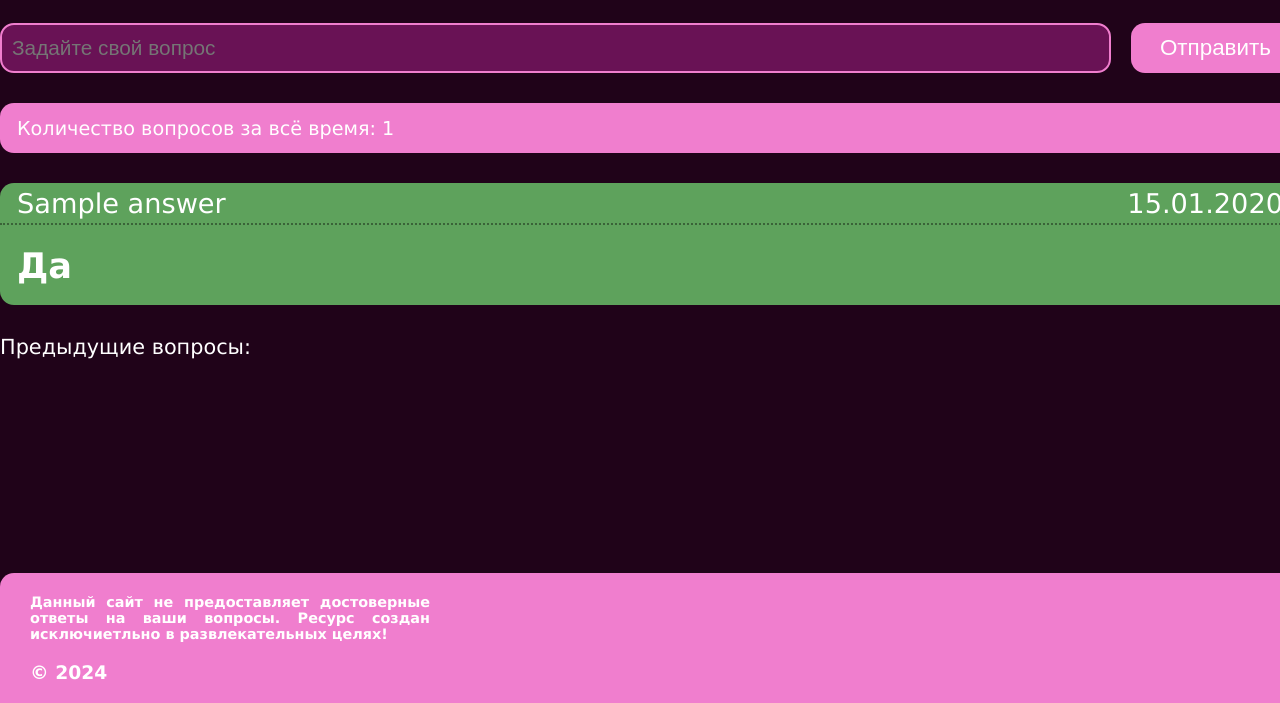
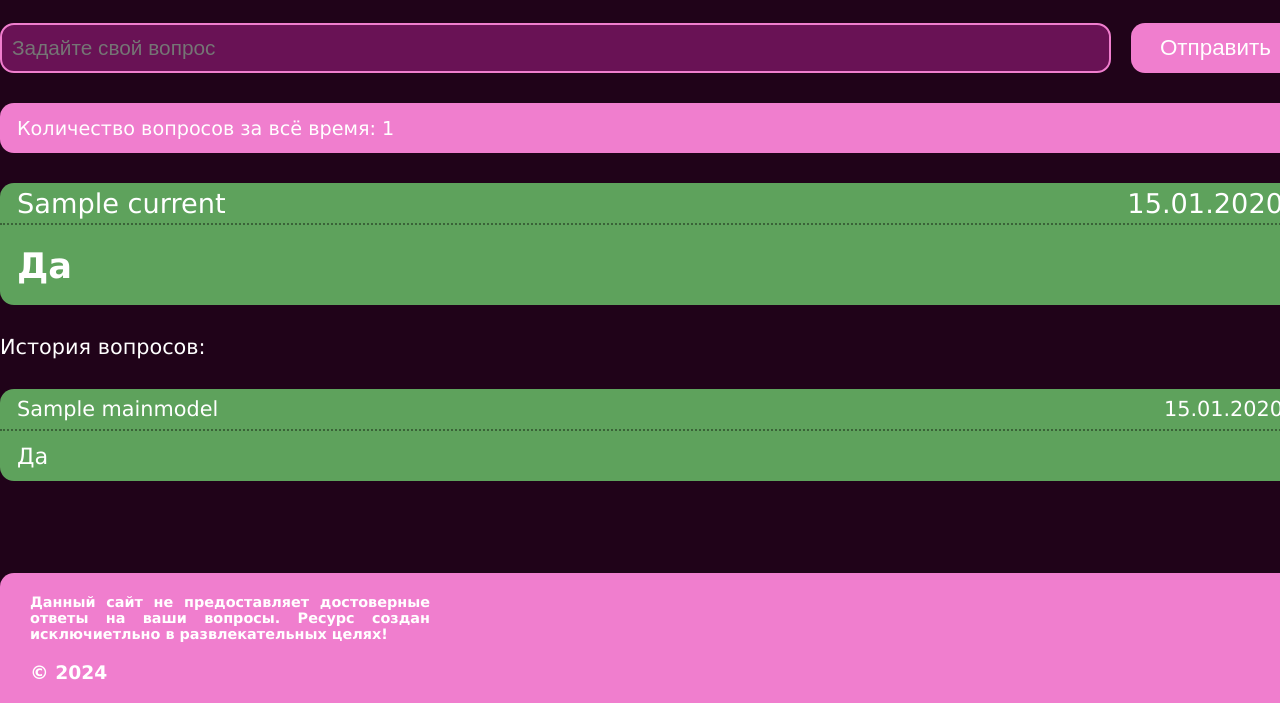
Before and after one commit to booba-magistr/gadalka, a Django app: template gadalka/main/templates/main/index.html in a window 1280 px wide. Shown: the part 97-800 px from the top of the page. Run offline with Django 5.2, Linux system fonts and the light colour scheme; tables that the repository leaves empty hold one stand-in row (values such as "Sample post"); the template is opened without the code that fills it: values that come from a table or form of the project are taken from there, most other values are stand-ins (such as "Sample title", 1, 10 or a date in 2020); some web fonts are replaced.

Commit message:
add templatetags folder and some other fix

```diff
--- a/gadalka/main/admin.py
+++ b/gadalka/main/admin.py
@@ -4,9 +4,9 @@
 # Register your models here.
 @admin.register(MainModel)
 class MainAdmin(admin.ModelAdmin):
-    fields = 'question', 'get_answer', 'time_create'
-    list_display = 'pk', 'question', 'get_answer', 'time_create'
-    readonly_fields = 'time_create', 'get_answer', 'question'
+    fields = 'question', 'get_answer', 'session_key', 'time_create'
+    list_display = 'pk', 'question', 'get_answer', 'session_key', 'time_create'
+    readonly_fields = 'time_create', 'get_answer', 'question', 'session_key'
     ordering = 'pk',
     list_per_page = 20
     search_fields = 'question',
--- a/gadalka/main/forms.py
+++ b/gadalka/main/forms.py
@@ -5,7 +5,7 @@
 class MainForm(forms.ModelForm):
     class Meta:
         model = MainModel
-        fields = 'question', 'answer'
+        fields = 'question', 'answer', 'session_key'
         widgets = {
             'question': forms.TextInput(attrs={'class': 'form-input', 'placeholder': 'Задайте свой вопрос'}),
             'answer': forms.TextInput(attrs={'style': 'display:none'}),
--- a/gadalka/main/templates/main/index.html
+++ b/gadalka/main/templates/main/index.html
@@ -1,4 +1,5 @@
 {% load static %}
+{% load answers_tag %}
 
 <!DOCTYPE html>
 <html lang="en">
@@ -32,25 +33,30 @@
             <div class="total-answers">
                 Количество вопросов за всё время: {{ count }}
             </div>
-            {% for answer in answers %}
-            {% if forloop.first%}
+            {% if current_answers %}
+            {% for current in current_answers %}
+            {% if forloop.last %}
             <div class="current-card"
-            {% if answer.answer %}
+            {% if current.answer %}
             style='background-color: rgba(116, 216, 116, 0.747);'
             {% else %}
             style='background-color: rgba(255, 32, 32, 0.747);'
             {% endif %}>
                 <div class="question-and-date">
-                    <div class="question">{{ answer.question }}</div>
+                    <div class="question">{{ current.question }}</div>
                     <div class="date">
-                        {{answer.time_create|date:"d.m.Y"}}
+                        {{current.time_create|date:"d.m.Y"}}
                     </div>
                 </div>
-                <div class="answer">{% if answer.answer %}Да{% else %}Нет{% endif %}</div>
+                <div class="answer">{% if current.answer %}Да{% else %}Нет{% endif %}</div>
             </div>
-            <p>Предыдущие вопросы:</p>
+            {% endif %}
+            {% endfor %}
+            {% endif %}
+            <p>История вопросов:</p>
             <div class="lst-answers">
-            {% else %}
+                {% list_answers as answers %}
+                {% for answer in answers %}
                 <div class="card"
                 {% if answer.answer %}
                 style='background-color: rgba(116, 216, 116, 0.747);'
@@ -65,8 +71,7 @@
                     </div>
                     <div class="answer">{% if answer.answer %}Да{% else %}Нет{% endif %}</div>
                 </div>
-            {% endif %}
-            {% endfor %}
+                {% endfor %}
             </div>
         </section>
         <footer>
--- /dev/null
+++ b/gadalka/main/templatetags/answers_tag.py
@@ -0,0 +1,8 @@
+from django import template
+from main.models import MainModel
+
+register = template.Library()
+
+@register.simple_tag()
+def list_answers():
+    return MainModel.objects.all().order_by('-pk')
--- a/gadalka/main/views.py
+++ b/gadalka/main/views.py
@@ -10,7 +10,7 @@
     form_class = MainForm
     model = MainModel
     template_name = 'main/index.html'
-    context_object_name = 'answers'
+    context_object_name = 'current_answers'
     extra_context = {'count': MainModel.objects.all().count}
     success_url = reverse_lazy('main:home')
 
@@ -21,4 +21,4 @@
         return initial
 
     def get_queryset(self):
-        return super().get_queryset().order_by('-pk')
+        return super().get_queryset().filter(session_key=self.request.session.session_key)
```
Also changed, not shown: gadalka/main/templatetags/__init__.py (added).
